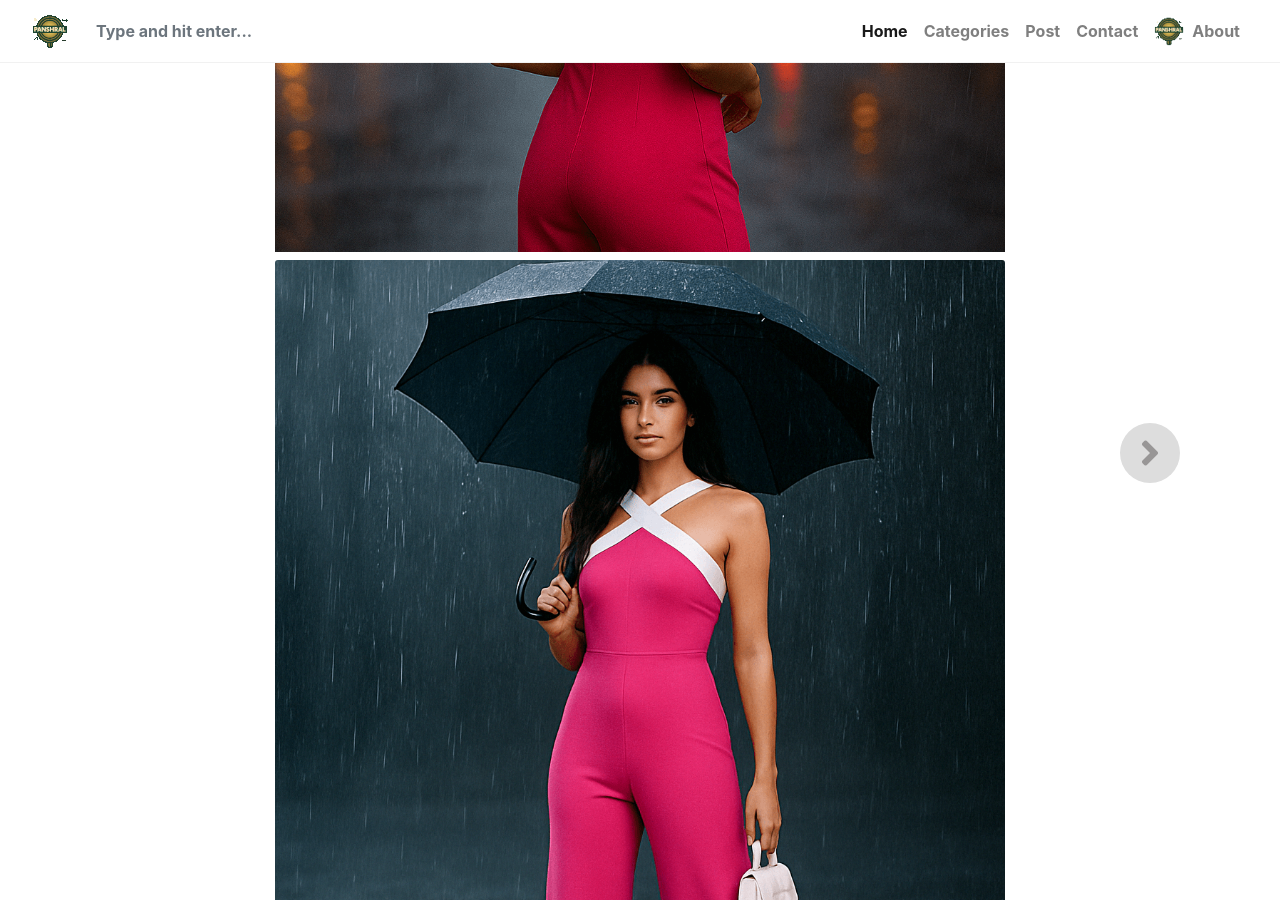
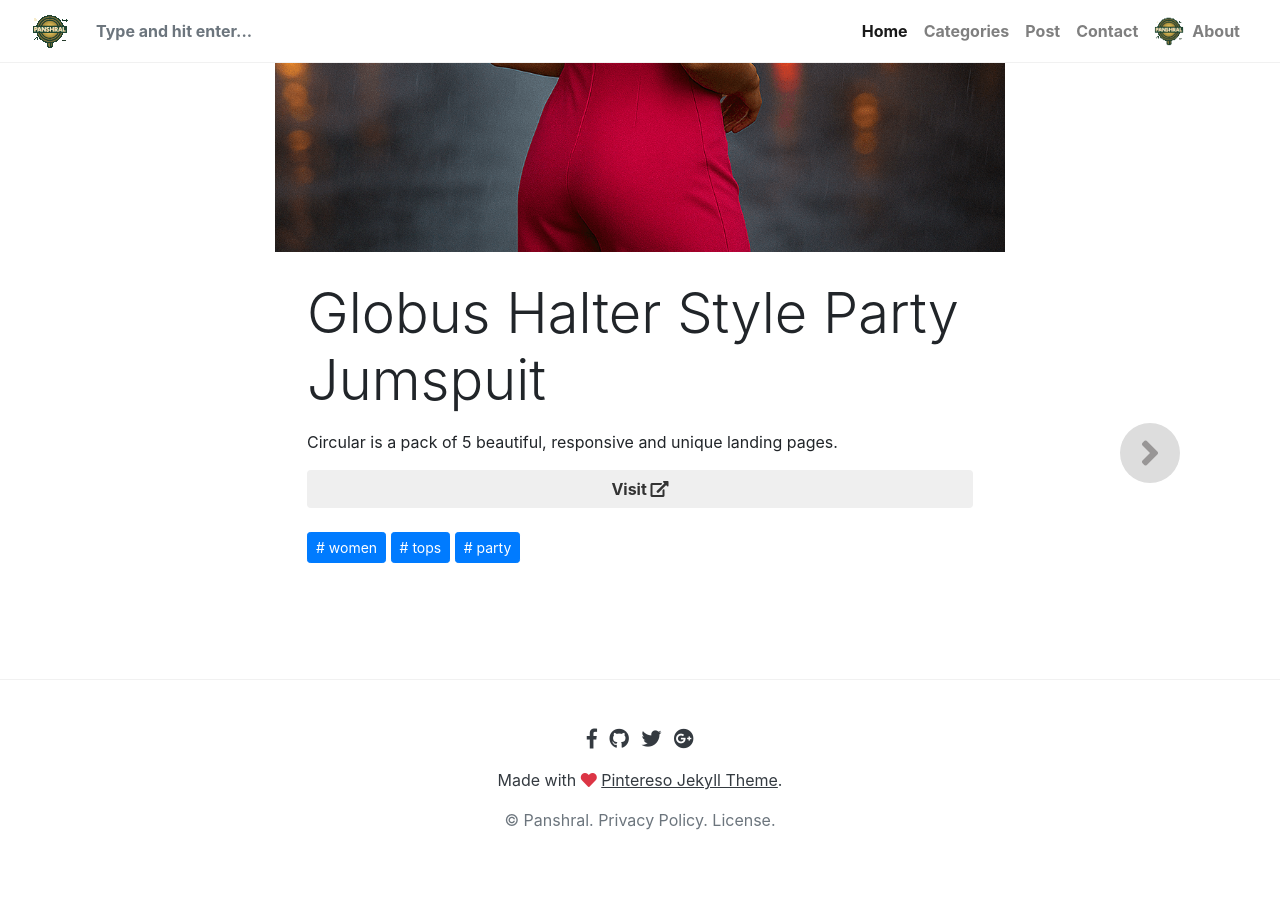
Before and after one commit to Panshral/Panshral.github.io, a Jekyll site: the page built from _posts/2025/April/2025-04-23-Globus-Jumpsuit.md, in a window 1280 px wide and 900 px high, scrolled down 596 px. Built offline with Jekyll 4.4.1, drawn with Linux system fonts in a browser that asks for light colours; nearby versions of some CDN libraries; library files that are not in the unit come from our copies; comment, search, counter and statistics services are not loaded.

Commit message:
Changes to the structure

```diff
--- a/_layouts/post.html
+++ b/_layouts/post.html
@@ -8,28 +8,14 @@
 
     			<article class="card">
 
-                {% if page.images %}
-                  {% for img in page.images %}
-                    <span class="pinme">
-                      <a data-pin-do="buttonPin" data-pin-tall="true"
-                        href="https://www.pinterest.com/pin/create/button/?url={{ site.url }}{{ page.url }}&media={{ site.url }}{{ img }}&description={{ page.title }} - {{ page.content | strip_html | truncatewords:25 }}">
-                      </a>
-                    </span>
-                    <img class="card-img-top mb-2"
-                        src="{{ img | absolute_url }}"
-                        alt="{{ page.title }} Image {{ forloop.index }}">
-                  {% endfor %}
-                {% endif %}
 
-
-                <!--
                 {% if page.image %}
                     <span class="pinme">
                         <a data-pin-do="buttonPin" data-pin-tall="true" href="https://www.pinterest.com/pin/create/button/?url={{site.url}}{{site.baseurl}}{{page.url}}&media={{site.url}}{{site.baseurl}}/{{page.image}}&description={{ page.title }}- {{ page.content | strip_html | truncatewords:25 }}"></a>
                     </span>
                     <img class="card-img-top mb-2" src="{% if page.image contains "://" %}{{ page.image }}{% else %}{{ page.image | absolute_url }}{% endif %}" alt="{{ page.title }}">
                 {% endif %}
-                -->
+
 
     			<div class="card-body">
 
--- a/_posts/2025-04-23-P1.md
+++ b/_posts/2025/April/2025-04-23-Globus-Jumpsuit.md
@@ -2,9 +2,7 @@
 title:  "Globus Halter Style Party Jumspuit"
 metadate: "hide"
 categories: [ Women, Tops, Party]
-images:
-    - assets/images/PNL20250400002-1.png
-    - assets/images/PNL20250400002-2.png
+image: "assets/images/PNL20250400002-1.png"
 
 visit: "https://amzn.to/3G9ZCN3"
 ---
```
